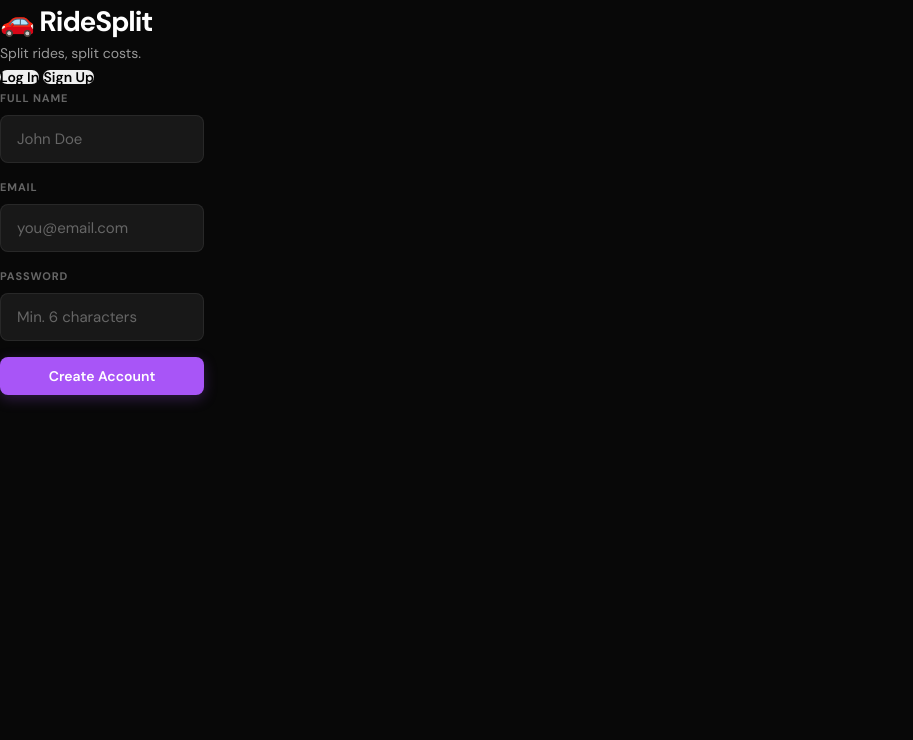
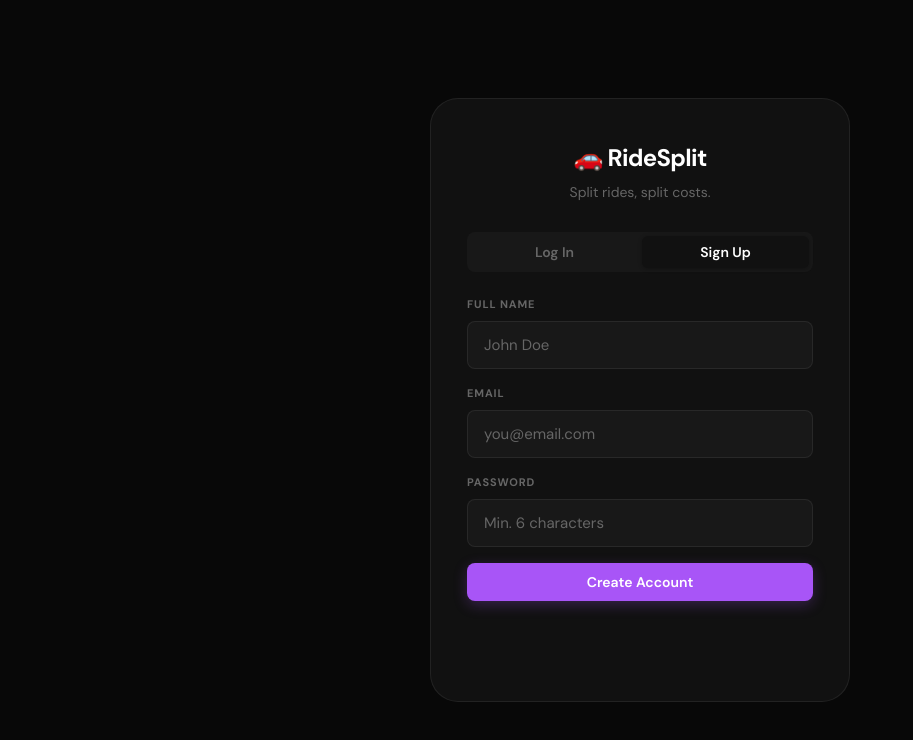
Before and after one commit to hsgrewal1/RideSplit, a website: page client/index.html in a window 1280 px wide. Both pictures are taken after a click on the button "Sign Up". Shown: the whole page, without its empty margins (0-913 px from the left). Drawn offline with nearby package versions, Linux system fonts and the light colour scheme.

Commit message:
Update styles.css

```diff
--- a/client/styles.css
+++ b/client/styles.css
@@ -18,6 +18,7 @@
   --muted:          #666666;
   --text-secondary: #999999;
   --success:        #22C55E;
+  --error:          #EF4444;
   --radius-sm:      8px;
   --radius-md:      14px;
   --radius-lg:      20px;
@@ -38,16 +39,93 @@ body {
   line-height: 1.55;
   -webkit-font-smoothing: antialiased;
   min-height: 100vh;
-  display: flex;
 }
 
-/* ── Page visibility (CRITICAL) ──────────────────────────── */
-.page {
-  display: none;
+/* ── Auth Screen ─────────────────────────────────────────── */
+#auth-screen {
+  min-height: 100vh;
+  display: flex;
+  align-items: center;
+  justify-content: center;
+  padding: 20px;
 }
-.page.active {
-  display: block;
+
+.auth-container {
+  background: var(--surface);
+  border: 1px solid var(--border);
+  border-radius: var(--radius-xl);
+  padding: 40px 36px;
+  width: 100%;
+  max-width: 420px;
 }
+
+.auth-logo {
+  font-size: 24px;
+  font-weight: 700;
+  letter-spacing: -0.03em;
+  color: var(--white);
+  margin-bottom: 6px;
+  text-align: center;
+}
+
+.auth-subtitle {
+  text-align: center;
+  color: var(--muted);
+  font-size: 14px;
+  margin-bottom: 28px;
+}
+
+.auth-tabs {
+  display: flex;
+  background: var(--surface-2);
+  border-radius: var(--radius-sm);
+  padding: 4px;
+  margin-bottom: 24px;
+  gap: 4px;
+}
+
+.auth-tab {
+  flex: 1;
+  padding: 9px;
+  border-radius: calc(var(--radius-sm) - 2px);
+  background: transparent;
+  color: var(--muted);
+  font-size: 14px;
+  font-weight: 600;
+  border: none;
+  cursor: pointer;
+  transition: all var(--transition);
+}
+
+.auth-tab.active {
+  background: var(--surface);
+  color: var(--white);
+  box-shadow: 0 1px 4px rgba(0,0,0,0.3);
+}
+
+.auth-error {
+  color: var(--error);
+  font-size: 13px;
+  margin-top: 10px;
+  min-height: 20px;
+}
+
+.auth-success {
+  color: var(--success);
+  font-size: 13px;
+  margin-top: 10px;
+  min-height: 20px;
+}
+
+/* ── App wrapper ─────────────────────────────────────────── */
+#app {
+  display: flex;
+  min-height: 100vh;
+}
+
+/* ── Page visibility ─────────────────────────────────────── */
+.page { display: none; }
+.page.active { display: block; }
 
 /* ── Sidebar / Nav ───────────────────────────────────────── */
 nav.navbar {
@@ -113,6 +191,12 @@ nav.navbar {
   color: var(--purple);
 }
 
+.nav-footer {
+  margin-top: auto;
+  padding-top: 16px;
+  border-top: 1px solid var(--border);
+}
+
 /* ── Main content area ───────────────────────────────────── */
 main.main-content {
   margin-left: var(--nav-width);
@@ -161,9 +245,7 @@ p { color: var(--text-secondary); font-size: 14px; }
   transition: border-color var(--transition);
 }
 
-.section-card:hover {
-  border-color: rgba(255,255,255,0.12);
-}
+.section-card:hover { border-color: rgba(255,255,255,0.12); }
 
 .section-card-header {
   display: flex;
@@ -174,20 +256,12 @@ p { color: var(--text-secondary); font-size: 14px; }
   user-select: none;
 }
 
-.section-card-header:hover h3 {
-  color: var(--purple);
-}
+.section-card-header:hover h3 { color: var(--purple); }
 
 .section-card-header .header-left {
   display: flex;
   align-items: center;
   gap: 12px;
-}
-
-.section-card-header .header-actions {
-  display: flex;
-  align-items: center;
-  gap: 10px;
 }
 
 .section-toggle-arrow {
@@ -197,18 +271,14 @@ p { color: var(--text-secondary); font-size: 14px; }
   flex-shrink: 0;
 }
 
-.section-toggle-arrow.open {
-  transform: rotate(180deg);
-}
+.section-toggle-arrow.open { transform: rotate(180deg); }
 
 .section-card-body {
   padding: 0 22px 20px;
   border-top: 1px solid var(--border);
 }
 
-.section-card-body.collapsed {
-  display: none;
-}
+.section-card-body.collapsed { display: none; }
 
 /* ── Dashboard grid ──────────────────────────────────────── */
 .dashboard-grid {
@@ -229,14 +299,10 @@ p { color: var(--text-secondary); font-size: 14px; }
 }
 
 .trip-card:last-child,
-.vehicle-card:last-child {
-  margin-bottom: 0;
-}
+.vehicle-card:last-child { margin-bottom: 0; }
 
 .trip-card:hover,
-.vehicle-card:hover {
-  border-color: var(--border-hover);
-}
+.vehicle-card:hover { border-color: var(--border-hover); }
 
 .trip-header {
   display: flex;
@@ -292,7 +358,7 @@ p { color: var(--text-secondary); font-size: 14px; }
   font-weight: 600;
 }
 
-/* ── Action buttons row ──────────────────────────────────── */
+/* ── Action buttons ──────────────────────────────────────── */
 .action-buttons {
   display: flex;
   gap: 10px;
@@ -340,10 +406,7 @@ button, .btn {
   background: var(--surface);
 }
 
-.btn-sm {
-  padding: 6px 12px;
-  font-size: 12px;
-}
+.btn-sm { padding: 6px 12px; font-size: 12px; }
 
 /* ── Forms & Inputs ──────────────────────────────────────── */
 .form-group { margin-bottom: 16px; }
@@ -379,37 +442,13 @@ input:focus, select:focus, textarea:focus {
   box-shadow: 0 0 0 3px var(--purple-dim);
 }
 
-/* ── Profile form ────────────────────────────────────────── */
-.profile-container {
-  max-width: 480px;
-}
-
-.profile-form {
-  background: var(--surface);
-  border: 1px solid var(--border);
-  border-radius: var(--radius-md);
-  padding: 28px;
-}
-
 /* ── Trips/Vehicles page headers ─────────────────────────── */
 .trips-header,
-.vehicles-header {
-  margin-bottom: 20px;
-}
+.vehicles-header { margin-bottom: 20px; }
 
 /* ── Loading / Empty states ──────────────────────────────── */
-.loading {
-  color: var(--muted);
-  font-size: 14px;
-  padding: 20px 0;
-}
-
-.empty-state {
-  color: var(--muted);
-  font-size: 14px;
-  padding: 32px 0;
-  text-align: center;
-}
+.loading { color: var(--muted); font-size: 14px; padding: 20px 0; }
+.empty-state { color: var(--muted); font-size: 14px; padding: 32px 0; text-align: center; }
 
 /* ── Modal ───────────────────────────────────────────────── */
 #modal {
@@ -418,7 +457,6 @@ input:focus, select:focus, textarea:focus {
   inset: 0;
   background: rgba(0,0,0,0.80);
   backdrop-filter: blur(6px);
-  -webkit-backdrop-filter: blur(6px);
   z-index: 1000;
   padding: 40px 20px;
   overflow-y: auto;
@@ -488,6 +526,7 @@ input:focus, select:focus, textarea:focus {
   .nav-container { flex-direction: row; align-items: center; }
   .nav-menu { flex-direction: row; gap: 4px; }
   .nav-logo { padding-bottom: 0; border-bottom: none; margin-bottom: 0; }
+  .nav-footer { display: none; }
 
   main.main-content {
     margin-left: 0;
@@ -495,5 +534,5 @@ input:focus, select:focus, textarea:focus {
     padding: 20px 16px;
   }
 
-  body { flex-direction: column; }
+  #app { flex-direction: column; }
 }
```
